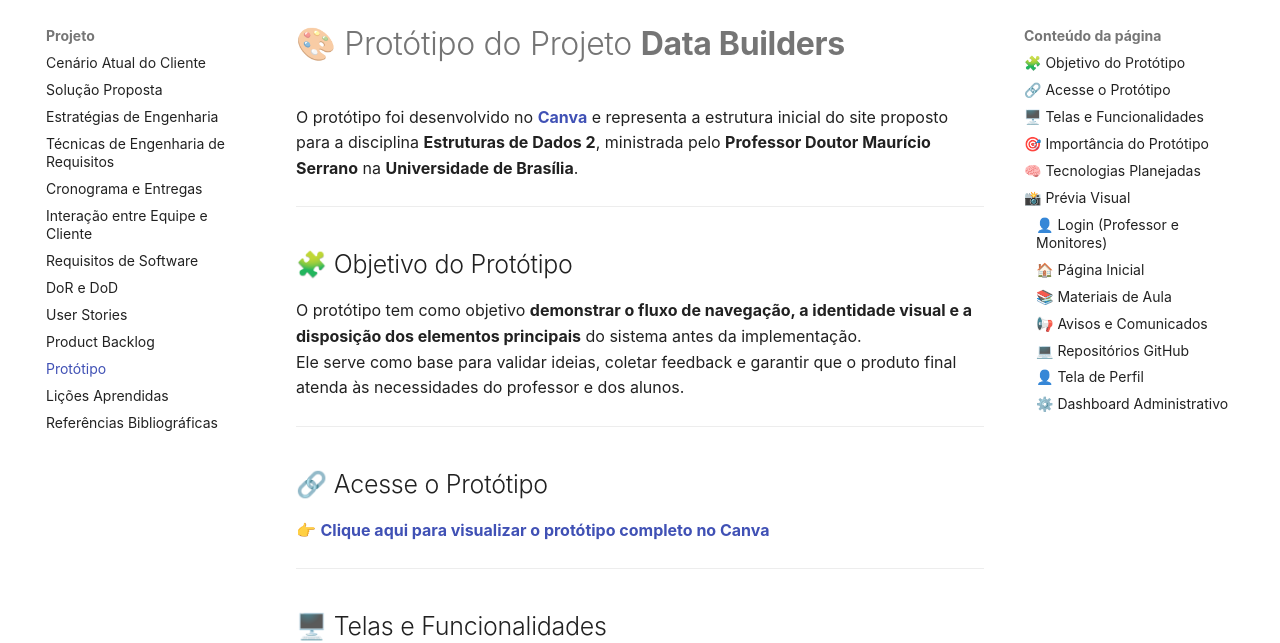
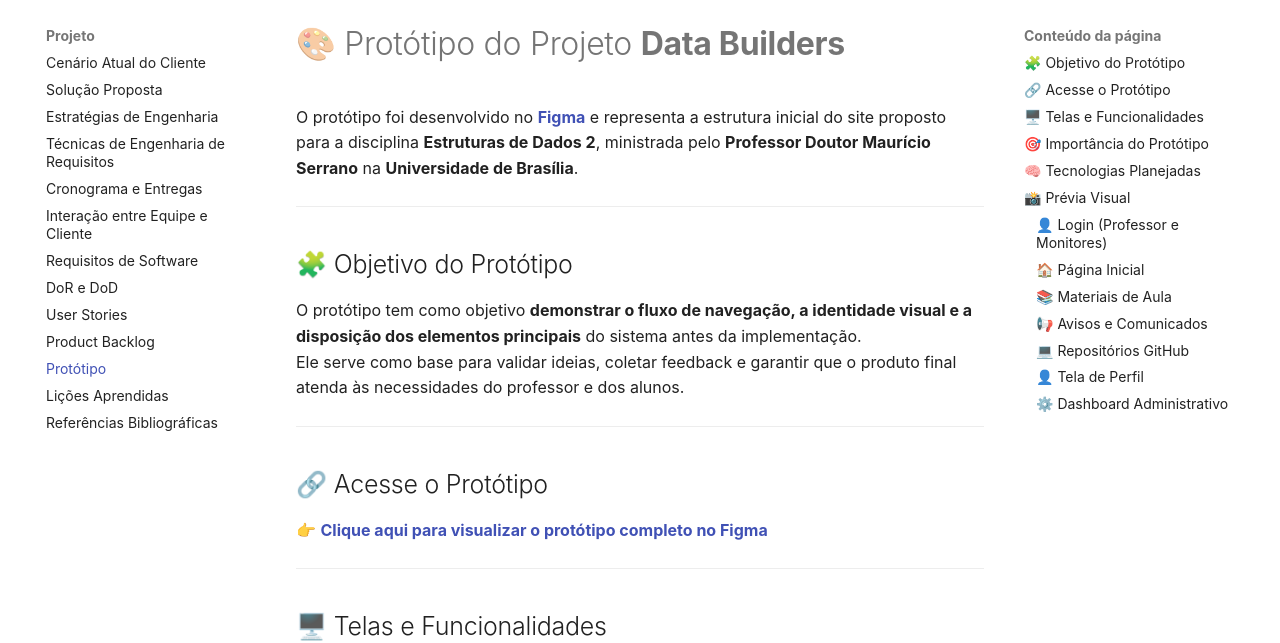
Before and after one commit to mdsreq-fga-unb/REQ-2025.2-T01-DataBuilders, an MkDocs documentation site: the page built from docs/visao_produto/prototipo.md, in a window 1280 px wide and 900 px high. Shown: the part 123-766 px from the top of the window. Built offline with MkDocs 1.6.1 and Material for MkDocs 9.7.7, drawn with Linux system fonts in a browser that asks for light colours; some web fonts are replaced.

Commit message:
docs: atualiza protótipo para o figma
- agora o protótipo é acessado no figma (anteriormente era pelo canva)

```diff
--- a/docs/visao_produto/prototipo.md
+++ b/docs/visao_produto/prototipo.md
@@ -1,6 +1,6 @@
 # 🎨 Protótipo do Projeto **Data Builders**
 
-O protótipo foi desenvolvido no [**Canva**](https://www.canva.com/design/DAG09_P-IgA/5gKIEwjxnJBV4FIgW9DFOA/edit?utm_content=DAG09_P-IgA&utm_campaign=designshare&utm_medium=link2&utm_source=sharebutton) e representa a estrutura inicial do site proposto para a disciplina **Estruturas de Dados 2**, ministrada pelo **Professor Doutor Maurício Serrano** na **Universidade de Brasília**.
+O protótipo foi desenvolvido no [**Figma**](https://www.figma.com/design/XQeLhG5b5SwWEsuR1m3aWy/Prot%C3%B3tipo-figma?node-id=0-1&t=T3ItLIwkHLbbW76W-1) e representa a estrutura inicial do site proposto para a disciplina **Estruturas de Dados 2**, ministrada pelo **Professor Doutor Maurício Serrano** na **Universidade de Brasília**.
 
 ---
 
@@ -13,7 +13,7 @@ Ele serve como base para validar ideias, coletar feedback e garantir que o produ
 
 ## 🔗 Acesse o Protótipo
 
-👉 **[Clique aqui para visualizar o protótipo completo no Canva](https://www.canva.com/design/DAG09_P-IgA/5gKIEwjxnJBV4FIgW9DFOA/edit?utm_content=DAG09_P-IgA&utm_campaign=designshare&utm_medium=link2&utm_source=sharebutton)**
+👉 **[Clique aqui para visualizar o protótipo completo no Figma](https://www.figma.com/design/XQeLhG5b5SwWEsuR1m3aWy/Prot%C3%B3tipo-figma?node-id=0-1&t=T3ItLIwkHLbbW76W-1)**
 
 ---
 
```
